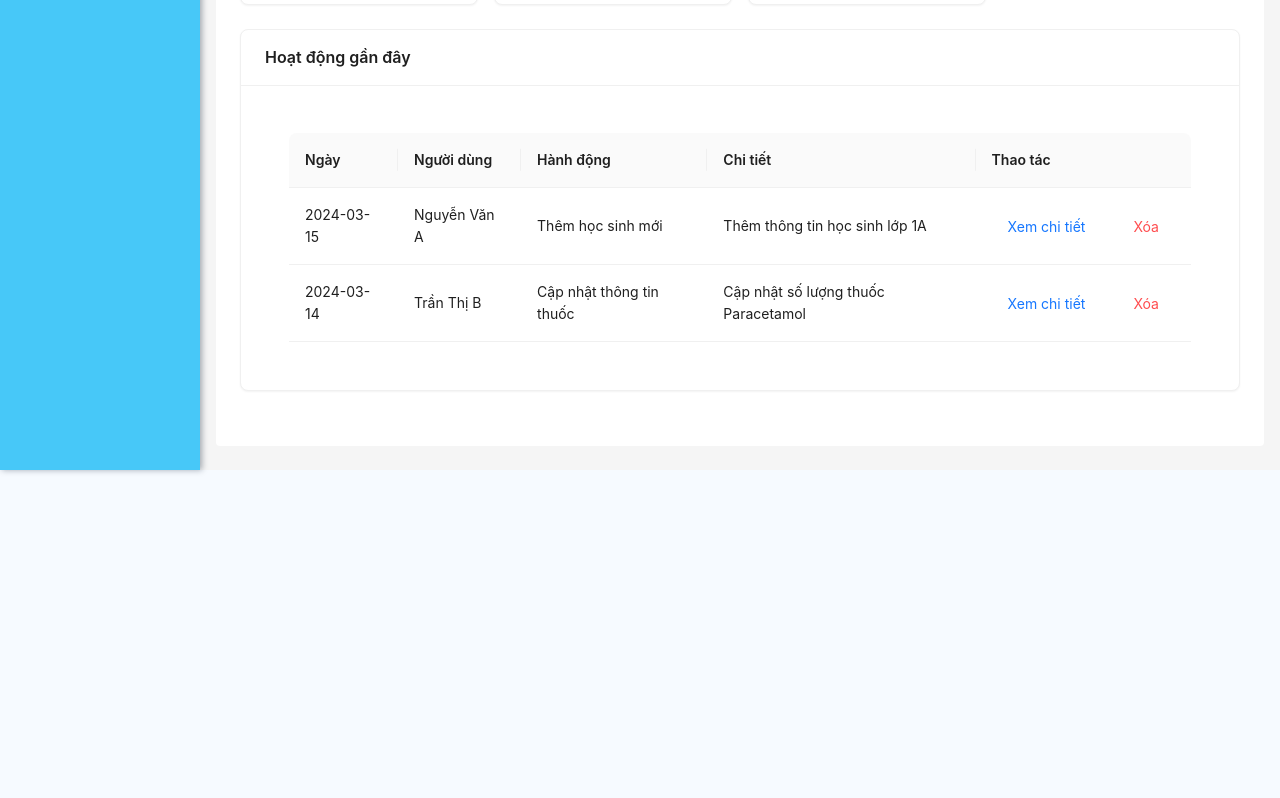
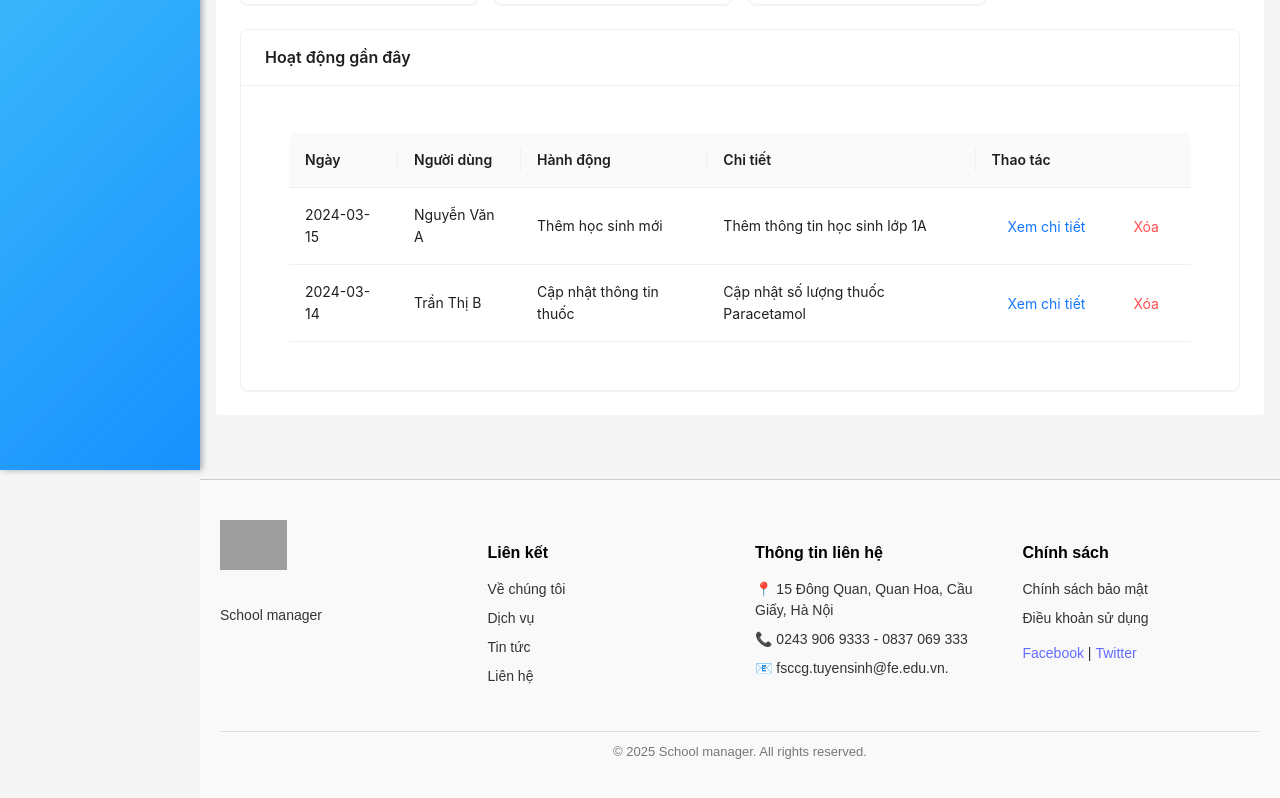
Before and after one commit to longdevlife/School-Medical-Management-System, a React (Vite) app in the folder client/: page /admin/dashboard in a window 1280 px wide. Shown: the part 330-1128 px from the top of the page. Before the commit the page ends 800 px from the top, so only its background shows below. Built offline with nearby package versions, Linux system fonts and the light colour scheme; grey boxes are pictures that could not be loaded.

Commit message:
Add Footer component and update AdminLayout to include it; enhance sidebar background with gradient

```diff
--- a/client/src/components/Layout/admin/AdminLayout.jsx
+++ b/client/src/components/Layout/admin/AdminLayout.jsx
@@ -3,6 +3,7 @@ import { Layout } from "antd";
 import { Outlet } from "react-router-dom";
 import HeaderAdmin from "./HeaderAdmin";
 import SidebarAdmin from "./SidebarAdmin";
+import Footer from "./Footer";
 import styles from "./AdminLayout.module.css";
 
 const { Content } = Layout;
@@ -24,6 +25,7 @@ function AdminLayout() {
             <Outlet />
           </div>
         </Content>
+        <Footer />
       </Layout>
     </Layout>
   );
--- a/client/src/components/Layout/admin/AdminLayout.module.css
+++ b/client/src/components/Layout/admin/AdminLayout.module.css
@@ -90,12 +90,12 @@
 
 .sider :global(.ant-layout-sider-children),
 .sider :global(.ant-menu-dark) {
-  background: #47c8f8 !important;
+  background: linear-gradient(135deg, #47c8f8 0%, #1890ff 100%)!important;
 }
 
 .sider :global(.ant-menu-dark .ant-menu-item),
 .sider :global(.ant-menu-dark .ant-menu-submenu-title) {
-  background: #47c8f8 !important;
+  background: linear-gradient(135deg, #47c8f8 0%, #1890ff 100%);
 }
 
 .sider :global(.ant-menu-dark .ant-menu-item-selected) {
@@ -115,7 +115,7 @@
   display: flex;
   align-items: center;
   justify-content: center;
-  background: #47c8f8;
+  background: linear-gradient(135deg, #47c8f8 0%, #1890ff 100%);
 }
 
 .logo img {
@@ -182,3 +182,69 @@
   display: flex;
   align-items: center;
 }
+.footer {
+  background-color: #f9f9f9;
+  color: #333;
+  padding: 40px 20px;
+  font-family: Arial, sans-serif;
+  border-top: 1px solid #ccc;
+  margin-top: 40px;
+}
+
+.footerContainer {
+  max-width: 1200px;
+  margin: auto;
+  display: flex;
+  flex-wrap: wrap;
+  gap: 30px;
+  justify-content: space-between;
+}
+
+.footerSection {
+  flex: 1 1 220px;
+  min-width: 220px;
+}
+
+.footerLogo {
+  height: 50px;
+  margin-bottom: 15px;
+}
+
+.footerSection h4 {
+  font-size: 16px;
+  margin-bottom: 10px;
+  color: #000;
+}
+
+.footerSection ul {
+  list-style: none;
+  padding: 0;
+}
+
+.footerSection ul li {
+  margin-bottom: 8px;
+  font-size: 14px;
+}
+
+.footerSection ul li a {
+  text-decoration: none;
+  color: #333;
+}
+
+.footerSection ul li a:hover {
+  text-decoration: underline;
+}
+
+.socialIcons {
+  margin-top: 10px;
+  font-size: 14px;
+}
+
+.footerBottom {
+  text-align: center;
+  font-size: 13px;
+  color: #777;
+  margin-top: 30px;
+  padding-top: 10px;
+  border-top: 1px solid #ddd;
+}
--- /dev/null
+++ b/client/src/components/Layout/admin/Footer.jsx
@@ -0,0 +1,54 @@
+import React from "react";
+import styles from "./AdminLayout.module.css"; // hoặc "./Footer.module.css"
+
+export default function Footer() {
+  return (
+    <footer className={styles.footer}>
+      <div className={styles.footerContainer}>
+        <div className={styles.footerSection}>
+          <img
+            src="https://img.lovepik.com/free-png/20210922/lovepik-icon-of-vector-hospital-png-image_401050686_wh1200.png"
+            alt="Logo"
+            className={styles.footerLogo}
+          />
+          <p>School manager</p>
+        </div>
+
+        <div className={styles.footerSection}>
+          <h4>Liên kết</h4>
+          <ul>
+            <li><a href="/about">Về chúng tôi</a></li>
+            <li><a href="/services">Dịch vụ</a></li>
+            <li><a href="/news">Tin tức</a></li>
+            <li><a href="/contact">Liên hệ</a></li>
+          </ul>
+        </div>
+
+        <div className={styles.footerSection}>
+          <h4>Thông tin liên hệ</h4>
+          <ul>
+            <li>📍 15 Đông Quan, Quan Hoa, Cầu Giấy, Hà Nội</li>
+            <li>📞 0243 906 9333 - 0837 069 333 </li>
+            <li>📧  fsccg.tuyensinh@fe.edu.vn.</li>
+          </ul>
+        </div>
+
+        <div className={styles.footerSection}>
+          <h4>Chính sách</h4>
+          <ul>
+            <li><a href="/privacy">Chính sách bảo mật</a></li>
+            <li><a href="/terms">Điều khoản sử dụng</a></li>
+          </ul>
+          <div className={styles.socialIcons}>
+            <a href="https://facebook.com">Facebook</a> |{" "}
+            <a href="https://twitter.com">Twitter</a>
+          </div>
+        </div>
+      </div>
+
+      <div className={styles.footerBottom}>
+        © 2025  School manager. All rights reserved.
+      </div>
+    </footer>
+  );
+}
```
